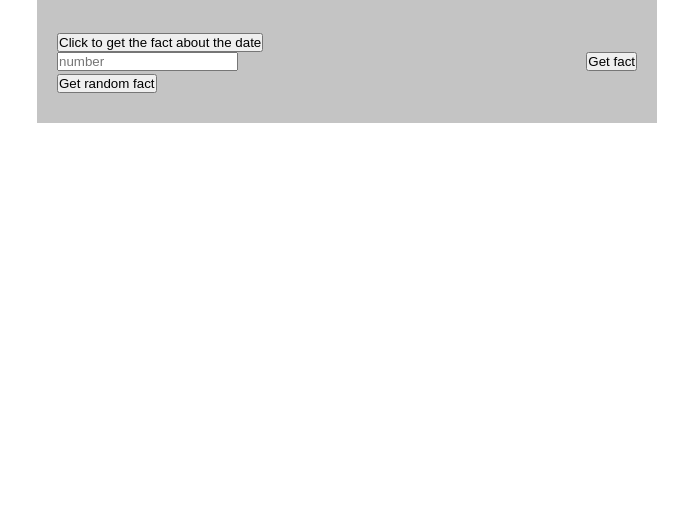
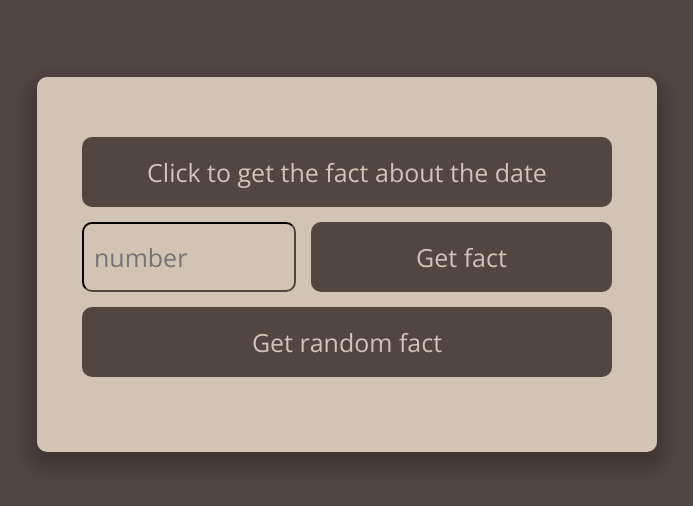
Before and after one commit to mementomorinn/numbers, a plain HTML site: page index.html in a window 1280 px wide. Shown: the whole page, without its empty margins (293-986 px from the left). Drawn offline with nearby package versions, Linux system fonts and the light colour scheme.

Commit message:
CSS styles

```diff
--- a/style.css
+++ b/style.css
@@ -1,3 +1,7 @@
+:root {
+  --color-brown: #524643;
+  --color-white: #d1c4b4;
+}
 * {
   padding: 0;
   margin: 0;
@@ -7,12 +11,54 @@
 body {
   font-family: "Open Sans", system-ui;
   font-size: 16px;
+  background: var(--color-brown);
+}
+button {
+  border: none;
+  font: inherit;
+  cursor: pointer;
+  text-align: center;
+  height: 70px;
+  padding: 10px;
+  border-radius: 10px;
+  font-size: 25px;
+  width: 100%;
+  margin-bottom: 15px;
+}
+input {
+  font: inherit;
+  font-size: 25px;
+  width: 215px;
+  height: 70px;
+  padding: 10px;
+  border-radius: 10px;
+  margin-right: 15px;
+}
+.number input {
+  width: 214px;
+  border-color: var(--color-brown);
+  background-color: var(--color-white);
+}
+.number button {
+  background-color: var(--color-brown);
+  color: var(--color-white);
+}
+.date input {
+  width: 107px;
+  border-color: var(--color-white);
+  background: var(--color-brown);
+}
+.date button {
+  background-color: var(--color-white);
+  color: var(--color-brown);
 }
 .container {
   width: 620px;
-  padding: 30px 20px;
-  margin: 0 auto;
-  background-color: #c4c4c4;
+  padding: 60px 45px;
+  margin: 77px auto 0 auto;
+  background-color: var(--color-white);
+  border-radius: 10px;
+  box-shadow: 0px 10px 15px 10px rgb(0, 0, 0, 0.2);
 }
 .search {
   display: flex;
@@ -20,6 +66,8 @@ body {
 }
 .fact {
   display: none;
+  border-radius: 10px;
+  background-color: #fff;
 }
 .number {
 }
```
